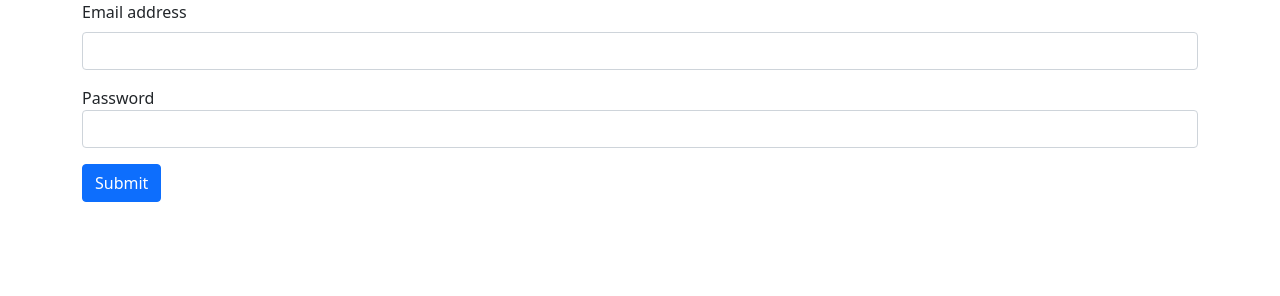
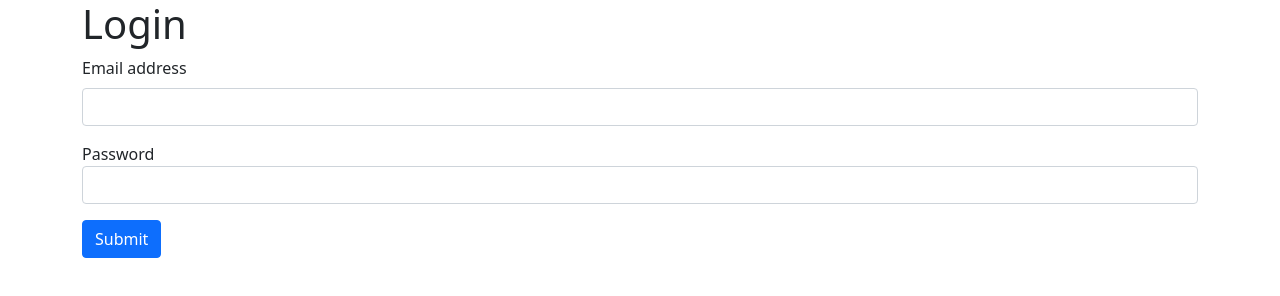
Before and after one commit to StianPost/stian-post-js2-ma3, a plain HTML site: page index.html in a window 1280 px wide. Drawn offline with nearby package versions, Linux system fonts and the light colour scheme.

Commit message:
added login h1 / else

```diff
--- a/index.html
+++ b/index.html
@@ -18,6 +18,9 @@
     <header></header>
     <main>
       <div class="container">
+          <div class="row">
+              <h1>Login</h1>
+          </div>
         <div class="row">
           <form id="loginForm">
             <div class="mb-3">
--- a/js/index.js
+++ b/js/index.js
@@ -23,5 +23,6 @@ login.onsubmit = async () => {
 
       //   window.location.href = './profile.html';
     } catch (error) {}
+  } else {
   }
 };
```
